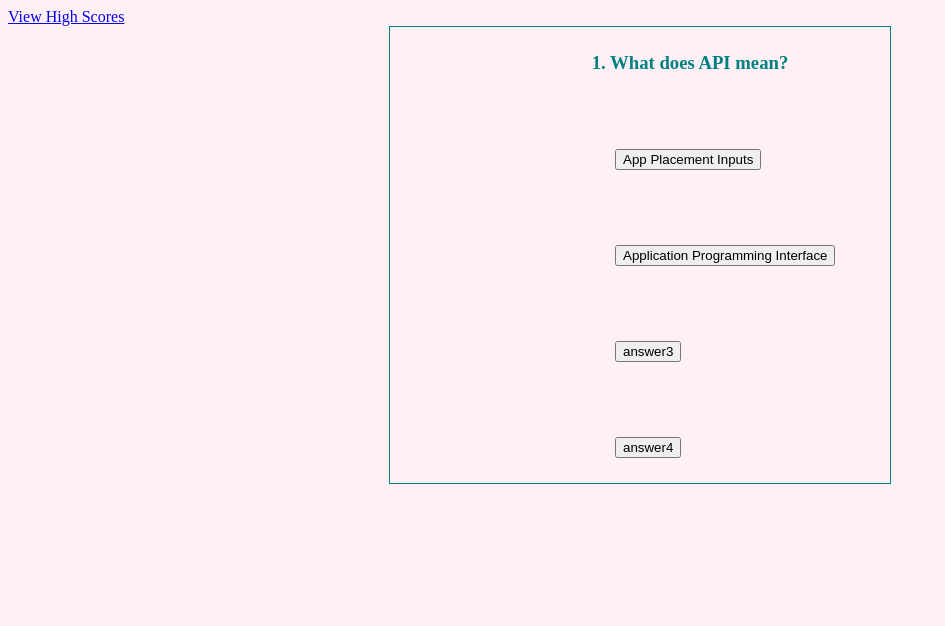
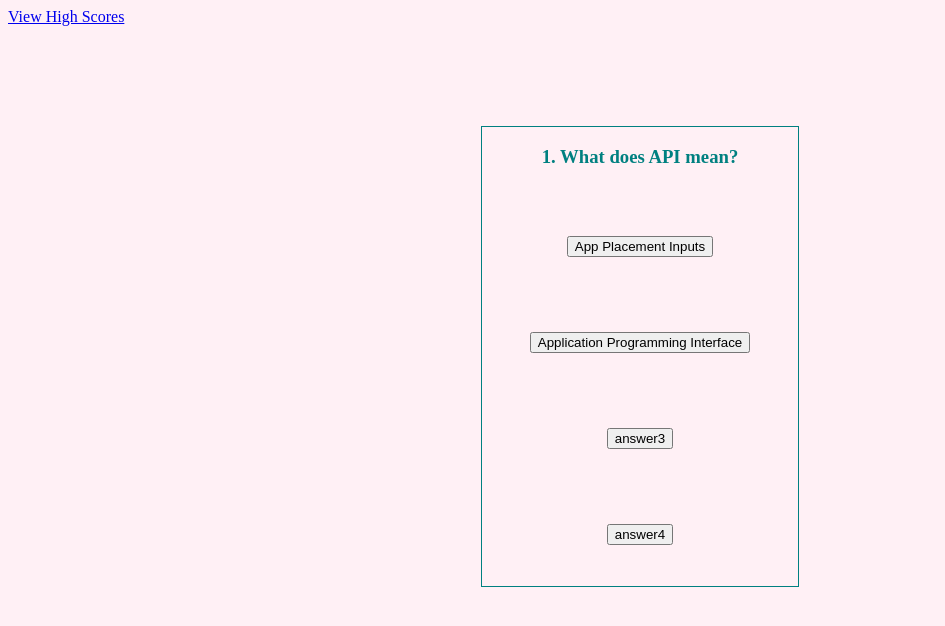
Before and after one commit to MontineSproul/API_Quiz, a plain HTML site: page index.html in a window 1280 px wide. Both pictures are taken after a click on the button "START". Shown: the whole page, without its empty margins (0-945 px from the left). Drawn offline with nearby package versions, Linux system fonts and the light colour scheme.

Commit message:
set answers to display correct or wrong when clicked

```diff
--- a/Assets/css/style.css
+++ b/Assets/css/style.css
@@ -3,41 +3,36 @@ body {
     color: teal;
 
 }
-h1,
-h2,
-h3,
-p {
-    margin: auto;
-    text-align: center;
-    padding: 25px;
-}
 
 main {
     border: 1px solid teal;
-    width: 500px;
+    width: 25%;
+
     margin: auto;
+    margin-top: 100px;
+    text-align: center;
     align-items: center;
+}
 
-}
 .hide {
     display: none;
 }
-div {
+
+#begin,
+#questions {
+    padding: 0;
+}
+
+/* div {
     padding-left: 100px;
-}
+} */
 
 button {
     margin: 25px;
     margin-top: 50px;
+    align-items: center;
 }
 
-.start {
-
+#rightOrWrong {
+    font-style: italic;
 }
-.back {
-
-}
-
-.next {
-    margin-left: 310px;
-}
--- a/Assets/js/main.js
+++ b/Assets/js/main.js
@@ -10,21 +10,62 @@
 
 var questionNumber = 0;
 var questions = [
-    {question: '1. What does API mean?', answers: ['App Placement Inputs', 'Application Programming Interface', 'answer3', 'answer4' ],
+    {question: '1. What does API mean?',
+     answers: ['App Placement Inputs', 'Application Programming Interface', 'answer3', 'answer4'],
+     correctAnswer: function(){return this.answers[1]}
+    },
+    //call correctAnswer()
+    {question: '2. What is DOM?',
+    answers: ['answer1', 'answer2', 'answer3', 'answer4' ],
     correctAnswer: function(){return this.answers[1]} },
-    //call correctAnswer()
-    {question: '2. What is DOM?', answers: ['answer1', 'answer2', 'answer3', 'answer4' ], correctAnswer: function(){return this.answers[1]} },
-    {question: 'Which is NOT a data type?', answers: ['String', 'Integer', 'Boolean', 'Letters' ], correctAnswer: function(){return this.answers[1]} },
-    {question: 'What is an array?', answers: ['A sea animal', 'answer2', 'answer3', 'answer4' ], correctAnswer: function(){return this.answers[1]} },
-    {question: 'Which is an example of what you would use an if/else statement for?', answers: ['answer1', 'answer2', 'answer3', 'answer4' ], correctAnswer: function(){return this.answers[1]} },
-    {question: 'What is local storage', answers: ['answer1', 'answer2', 'answer3', 'answer4' ], correctAnswer: function(){return this.answers[1]} },
-    {question: '[] are used for _____ while {} are used for ____.', answers: ['answer1', 'answer2', 'answer3', 'answer4' ], correctAnswer: function(){return this.answers[1]} },
-    {question: 'What is one of the purposes for a for loop?', answers: ['answer1', 'answer2', 'answer3', 'answer4' ], correctAnswer: function(){return this.answers[1]} },
-    {question: 'What has key value/pairs?', answers: ['answer1', 'answer2', 'answer3', 'answer4' ], correctAnswer: function(){return this.answers[1]} },
-    {question: 'What does var mean?', answers: ['answer1', 'answer2', 'answer3', 'answer4' ], correctAnswer: function(){return this.answers[1]} }
+    {question: 'Which is NOT a data type?',
+    answers: ['String', 'Integer', 'Boolean', 'Letters' ],
+    correctAnswer: function(){return this.answers[1]} },
+    {question: 'What is an array?',
+    answers: ['A sea animal', 'answer2', 'answer3', 'answer4' ],
+    correctAnswer: function(){return this.answers[1]} },
+    {question: 'Which is an example of what you would use an if/else statement for?',
+    answers: ['answer1', 'answer2', 'answer3', 'answer4' ],
+    correctAnswer: function(){return this.answers[1]} },
+    {question: 'What is local storage',
+     answers: ['answer1', 'answer2', 'answer3', 'answer4' ],
+    correctAnswer: function(){return this.answers[1]} },
+    {question: '[] are used for _____ while {} are used for ____.',
+     answers: ['answer1', 'answer2', 'answer3', 'answer4' ],
+    correctAnswer: function(){return this.answers[1]} },
+    {question: 'What is one of the purposes for a for loop?',
+     answers: ['answer1', 'answer2', 'answer3', 'answer4' ],
+    correctAnswer: function(){return this.answers[1]} },
+    {question: 'What has key value/pairs?',
+    answers: ['answer1', 'answer2', 'answer3', 'answer4' ],
+    correctAnswer: function(){return this.answers[1]} },
+    {question: 'What does var mean?',
+     answers: ['answer1', 'answer2', 'answer3', 'answer4' ],
+    correctAnswer: function(){return this.answers[1]} }
+]
 
-     ]
+var mainEl = $("#main");
+
 var timer = 120;
+// setInterval(function() {
+// timer.innerHTML = seconds++;
+// }, 120);
+// function setTime() {
+//     // Sets interval in variable
+//     var timerInterval = setInterval(function() {
+//       remainingTime--;
+//       timeEl.textContent = remainingTime;
+//       if(remainingTime === 0) {
+//         // Stops execution of action at set interval and shows results page when condition is met.
+//         clearInterval(timerInterval);
+function setTime() {
+    // Sets interval in variable
+    var timerInterval = setInterval(function() {
+      timer--;
+      $.text('timer')
+
+    }, 120000);
+  }
 //var hiddenObjects = documnet.getElementById
      //will display questions and answers
 function display() {
@@ -42,15 +83,21 @@ function display() {
 
     if($(event.target).text() === questions[questionNumber].correctAnswer()) {
         //grabs the question and the correct answer from the question we grabbed
-         console.log('Correct!')
-    } else {
-        console.log('Wrong!')
+        //innerhtml
+        $('#rightOrWrong').text("Correct!")
+        } else {
+        $('#rightOrWrong').text("Wrong!")
         //deduct time from timer
         timer = timer - 10;
     }
+    var myTimeout =
+    setTimeout(function(){
+        $('#rightOrWrong').text(" ")
+    }, 1000)
+
     questionNumber ++;
     //if runs out of time or if questionNumber.length then
-    if (questionNumber >= questions.length || timer === 0) {
+    if (questionNumber >= questions.length || timer <= 0) {
         alert('Game over!');
         //add something that calculates and displays the user score
     } else {
@@ -68,6 +115,7 @@ function display() {
 
 //elementById
     $('#strtBtn').on('click', function() {
+        setTime();
         display();
           $('#begin').addClass('hide');
           $('#questions').removeClass('hide');
--- a/index.html
+++ b/index.html
@@ -11,10 +11,14 @@
 </head>
 <body>
 <a href="#highscores">View High Scores</a>
+
 <header>
-
+    <div id="time-container" class="hide">
+        <h3 class="card-time">Total time remaining: <br> (00: <span id="time">00</span>)</h3>
+    </div>
 </header>
 <main id="form">
+
     <!-- Intro slide for quiz start button is displayed at the bottom  -->
     <div id="begin" >
         <h1 class="intro">Welcome to the JavaScript quiz!</h1>
@@ -29,6 +33,9 @@
             <div><button id="answer3" type="button">this is where my question will be inputted with JavaScript</button></div>
             <div><button id="answer4" type="button">this is where my question will be inputted with JavaScript</button></div>
     </div>
+    <div>
+        <p id="rightOrWrong"> </p>
+    </div>
 
     <!-- <button class="back">BACK</button>
     <button class="next">NEXT</button> -->
```
